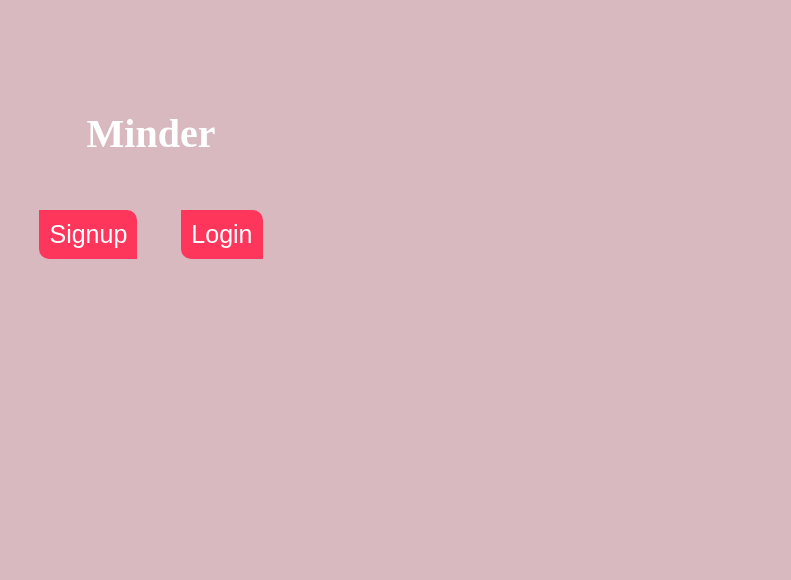
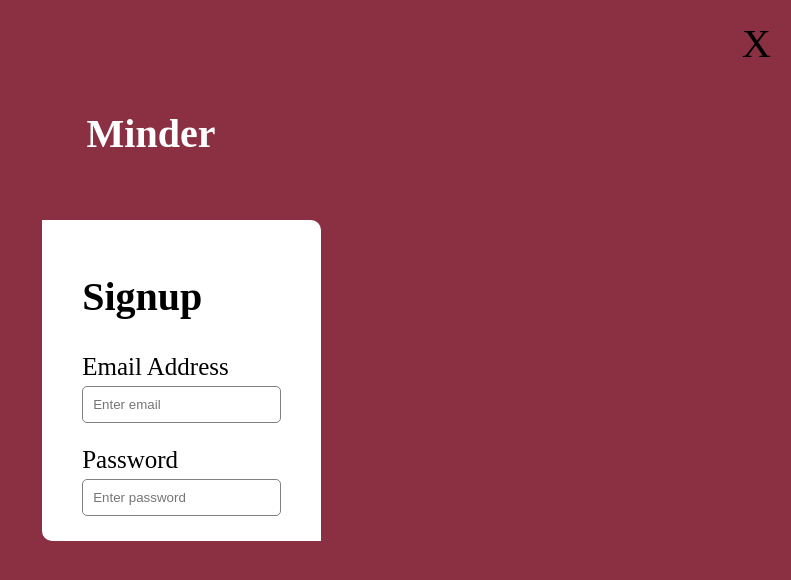
Before and after one commit to jens321/Minder, a plain HTML site: page index.html in a window 1280 px wide. Both pictures are taken after a click on the button "Signup". Shown: the whole page, without its empty margins (489-1280 px from the left). Drawn offline with Linux system fonts and the light colour scheme.

Commit message:
Finished signup/login page: added login/signup forms and interactivity

```diff
--- a/JS/modal.js
+++ b/JS/modal.js
@@ -1,7 +1,26 @@
-document.getElementById("signup").addEventListener("click", function( event ) {
-    this.style.visibility = "visible";
-})
+document.getElementById("signup-button").addEventListener("click", function( event ) {
+    document.getElementById("signup-modal").classList.remove("hidden");
+    document.getElementById("login-modal").classList.add("hidden");
+    document.getElementsByClassName("pseudo")[0].style.opacity = 0.9;
+    document.getElementById("icon-close").classList.remove("hidden");
+    document.getElementById("signup-button").classList.add("hidden");
+    document.getElementById("login-button").classList.add("hidden");
+});
 
-document.getElementById("login").addEventListener("click", function ( event ) {
-    this.style.visibility = "visible";
-})
+document.getElementById("login-button").addEventListener("click", function ( event ) {
+    document.getElementById("login-modal").classList.remove("hidden");
+    document.getElementById("signup-modal").classList.add("hidden");
+    document.getElementById("icon-close").classList.remove("hidden");
+    document.getElementById("signup-button").classList.add("hidden");
+    document.getElementById("login-button").classList.add("hidden");
+    document.getElementsByClassName("pseudo")[0].style.opacity = 0.9;
+});
+
+document.getElementById("icon-close").addEventListener("click", function ( event ) {
+    document.getElementById("login-modal").classList.add("hidden");
+    document.getElementById("signup-modal").classList.add("hidden");
+    document.getElementById("icon-close").classList.add("hidden");
+    document.getElementById("signup-button").classList.remove("hidden");
+    document.getElementById("login-button").classList.remove("hidden");
+    document.getElementsByClassName("pseudo")[0].style.opacity = 0.3;
+});
--- a/index.html
+++ b/index.html
@@ -9,23 +9,47 @@
     <!-- MAIN BODY -->
     <main class = "signup">
         <div class = "pseudo"></div>
+        <span class = "header hidden" id = "icon-close">X</span>
         <section>
             <h1 class = "header">Minder</h1>
-            <button class = "button-default button-curved big-font" id = "signup">Signup</button>
-            <button class = "button-default button-curved big-font" id = "login">Login</button>
+            <button class = "button-default button-curved big-font" id = "signup-button">Signup</button>
+            <button class = "button-default button-curved big-font" id = "login-button">Login</button>
         </section>
 
         <!-- SIGNUP MODAL -->
-        <section class = "modal signup">
+        <section class = "modal hidden" id = "signup-modal">
             <form>
-                <h2>Signup</h2>
+                <h2 class = "header">Signup</h2>
+                <div class = "form-group">
+                    <label for = "user-email" class = "big-font">Email Address</label><br />
+                    <input type = "email" class = "input-field" placeholder = "Enter email" />
+                </div>
+
+                <br />
+
+                <div class = "form-group">
+                    <label for = "user-password" class = "big-font">Password</label><br />
+                    <input type = "password" class = "input-field" placeholder = "Enter password" />
+                </div>
+                </form>
             </form>
         </section>
 
         <!-- LOGIN MODAL -->
-        <section class = "modal login">
+        <section class = "modal hidden" id = "login-modal">
             <form>
-                <h2>Login</h2>
+                <h2 class = "header">Login</h2>
+                <div class = "form-group">
+                    <label for = "user-email" class = "big-font">Email Address</label><br />
+                    <input type = "email" class = "input-field" placeholder = "Enter email" />
+                </div>
+
+                <br />
+
+                <div class = "form-group">
+                    <label for = "user-password" class = "big-font">Password</label><br />
+                    <input type = "password" class = "input-field" placeholder = "Enter password" />
+                </div>
             </form>
         </section>
     </main>
--- a/stylesheet.css
+++ b/stylesheet.css
@@ -35,6 +35,25 @@ html, body {
     font-size: 40px;
 }
 
+.hidden {
+    visibility: hidden;
+}
+
+form {
+    text-align: left;
+}
+
+.form-group {
+}
+
+.form-group .input-field {
+    border-radius: 5px;
+    border: 1px solid grey;
+    padding: 10px;
+    margin-top: 5px;
+    margin-bottom: 5px;
+}
+
 /* MAIN.SIGNUP SPECIFIC CLASS  */
 
 main.signup {
@@ -70,14 +89,23 @@ main.signup .modal {
     background-color: white;
     color: black;
     position: absolute;
-    top: 200px;
-    left: 50%;
+    top: 120px;
+    left: 41.5%;
+    padding: 20px;
+    padding-left: 40px;
+    padding-right: 40px;
+    border-radius: 10px;
+    border-top-left-radius: 0px;
+    border-bottom-right-radius: 0px;
 }
 
-main.signup .login {
-    visibility: hidden;
+#icon-close {
+    position: absolute;
+    right: 20px;
+    top: 20px;
+    color: black;
 }
 
-main.signup .signup {
-    visibility: hidden;
+#icon-close:hover {
+    cursor: pointer;
 }
```
Also changed, not shown: IMG/icon-close.png (added).
